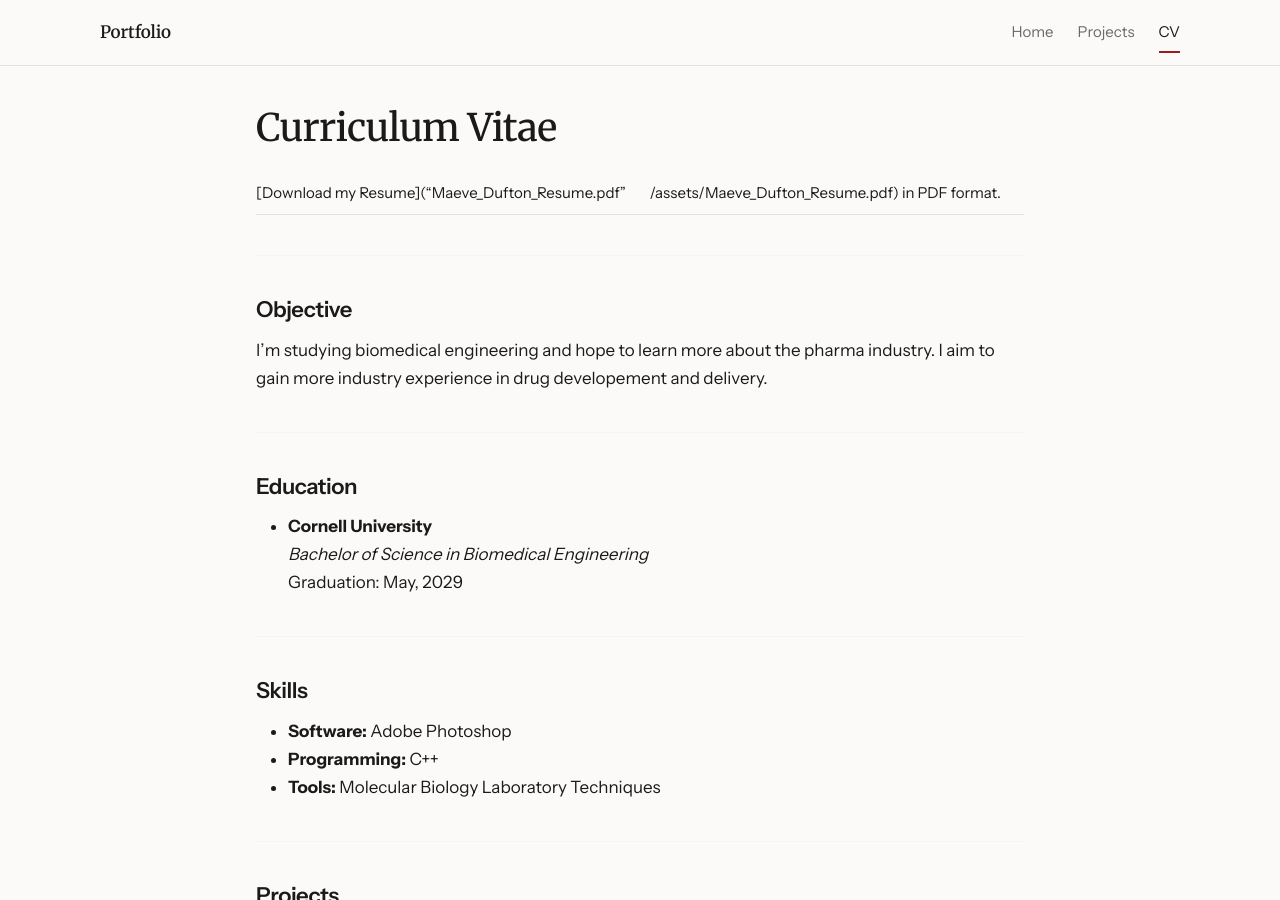
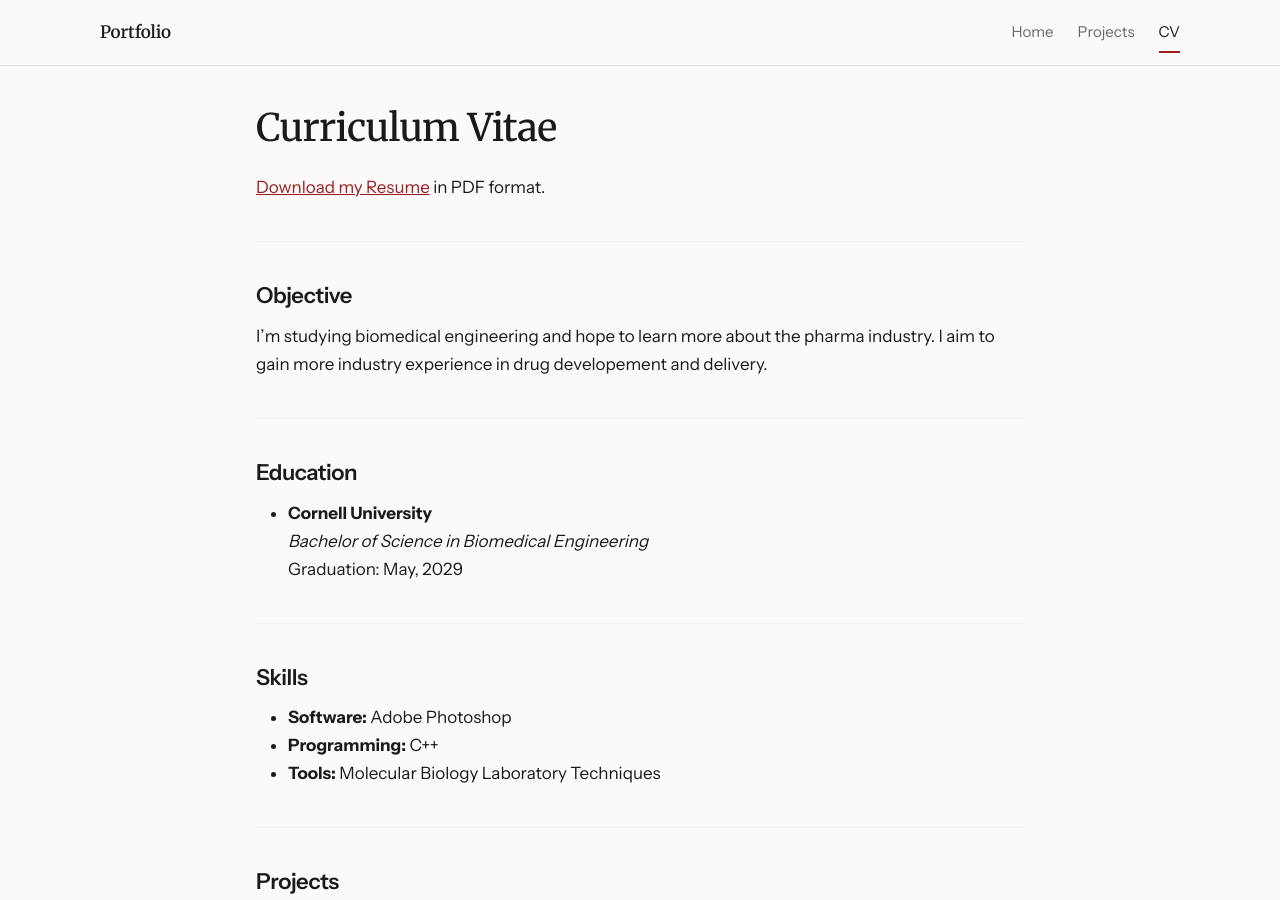
Before and after one commit to Md137-max/Portfolio, a Jekyll site: the page built from _pages/cv.md, in a window 1280 px wide and 900 px high. Built offline with Jekyll 4.4.1, drawn with Linux system fonts in a browser that asks for light colours; part of the change alters nothing that is shown.

Commit message:
fixing hyperlink

```diff
--- a/_pages/cv.md
+++ b/_pages/cv.md
@@ -5,7 +5,7 @@ permalink: /cv/
 ---
 # Curriculum Vitae
 
-[Download my Resume]("Maeve_Dufton_Resume.pdf" | /assets/Maeve_Dufton_Resume.pdf) in PDF format.
+[Download my Resume](/assets/Maeve_Dufton_Resume.pdf) in PDF format.
 
 
 ---
```
